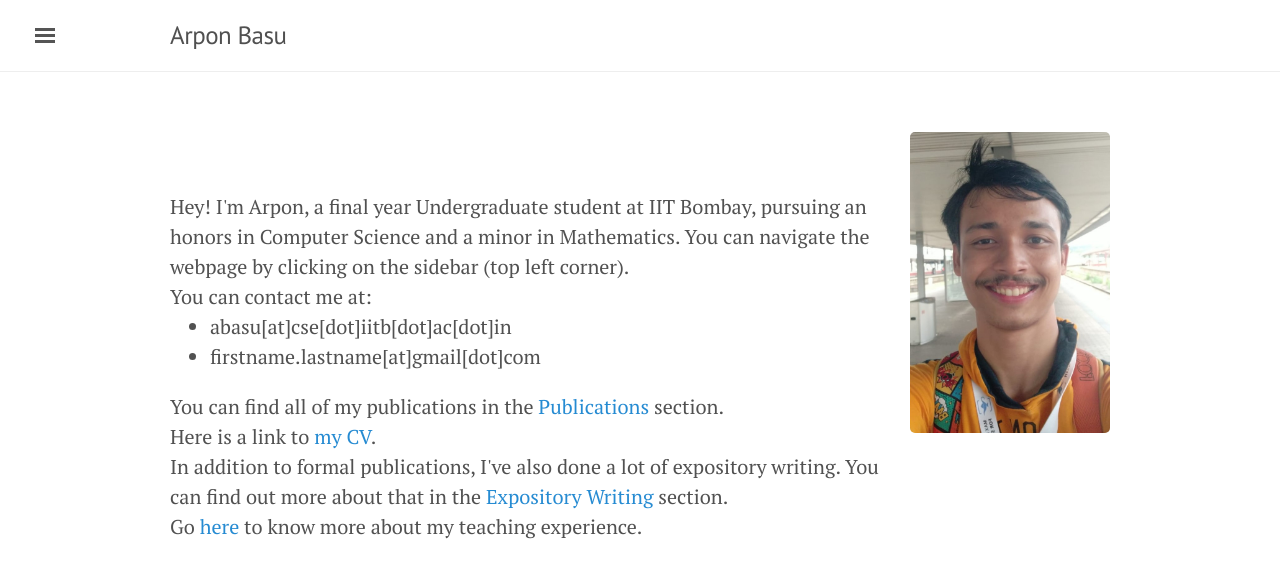
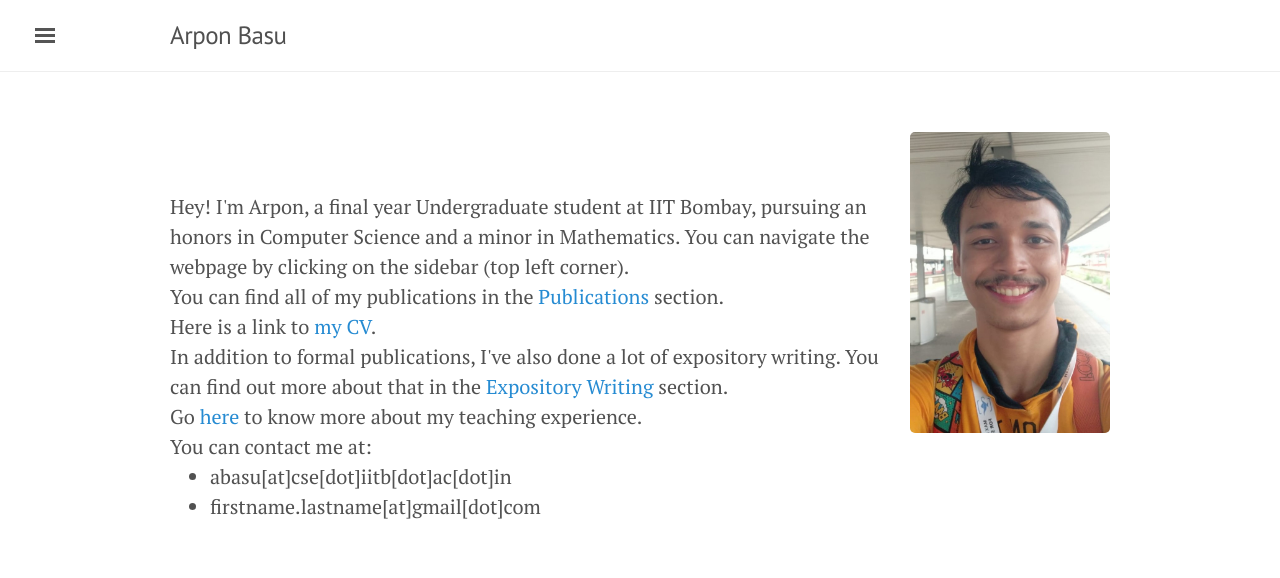
Before and after one commit to rugiarindam/rugiarindam.github.io, a Jekyll site: the page built from index.html, in a window 1280 px wide. Shown: the top 578 px of the page. Built offline with Jekyll 4.4.1, drawn with Linux system fonts in a browser that asks for light colours; nearby versions of some CDN libraries; the list of posts is cut into pages by our own code; part of the change alters nothing that is shown.

```diff
--- a/index.html
+++ b/index.html
@@ -5,15 +5,13 @@ title: Home
 <img src="me.jpeg" align="right" alt="Avatar" style="width:200px">
 <br><br>
 Hey! I'm Arpon, a final year Undergraduate student at IIT Bombay, pursuing an honors in Computer Science and a minor in Mathematics. You can navigate the webpage by clicking on the sidebar (top left corner).</a><br>
-
+You can find all of my publications in the <a href="publications">Publications</a> section.<br>
+Here is a link to <a href="./cv.pdf">my CV</a>.<br>
+In addition to formal publications, I've also done a lot of expository writing. You can find out more about that in the <a href="notes">Expository Writing</a> section.<br>
+Go <a href="teach">here</a> to know more about my teaching experience.<br>
 You can contact me at:
 <ul>
 	<li>abasu[at]cse[dot]iitb[dot]ac[dot]in</li>
 	<li>firstname.lastname[at]gmail[dot]com</li>
 </ul>
-
-You can find all of my publications in the <a href="publications">Publications</a> section.<br>
-Here is a link to <a href="./cv.pdf">my CV</a>.<br>
-In addition to formal publications, I've also done a lot of expository writing. You can find out more about that in the <a href="notes">Expository Writing</a> section.<br>
-Go <a href="teach">here</a> to know more about my teaching experience.<br>
 <br><br><br><br>
```
